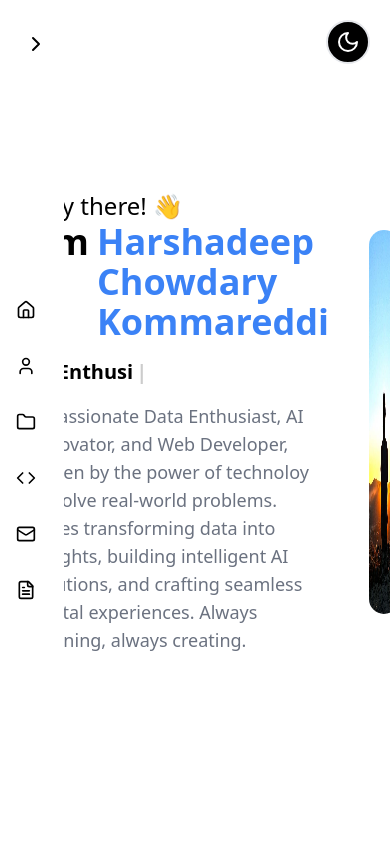
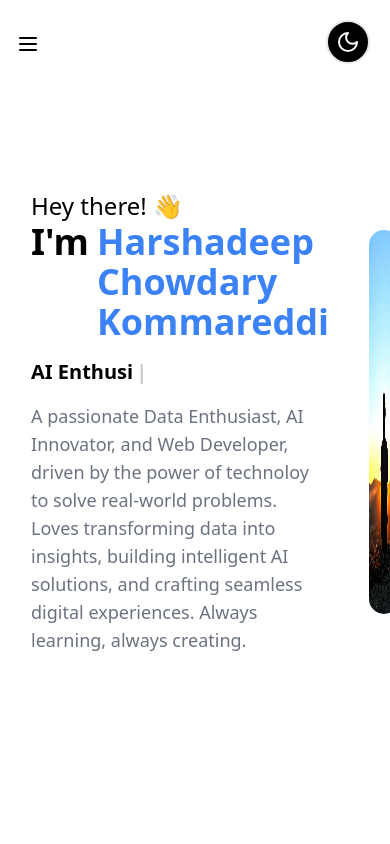
Before and after one commit to Harsha107/harsha-portfolio, a Next.js app: page / in a window 390 px wide. Shown: the top 844 px of the page. Built offline with nearby package versions, Linux system fonts and the light colour scheme.

Commit message:
made navbar responsive

```diff
--- a/app/(routes)/projects/page.tsx
+++ /dev/null
@@ -1,9 +0,0 @@
-import React from 'react'
-
-const page = () => {
-  return (
-    <div>page</div>
-  )
-}
-
-export default page
--- a/app/components/navbar.tsx
+++ b/app/components/navbar.tsx
@@ -1,40 +1,65 @@
 "use client";
 
-import { useState } from "react";
+import { useState, useEffect } from "react";
 import { motion } from "framer-motion";
-import { ChevronRight } from "lucide-react";
+import { ChevronRight, Menu } from "lucide-react";
 import Link from "next/link";
 import menuItems from "@/data/menuItems";
 
 export default function Navbar() {
   const [expanded, setExpanded] = useState(false);
+  const [isMobile, setIsMobile] = useState(false);
 
   const handleNavigation = (href: string) => (event: React.MouseEvent) => {
     const targetSection = document.getElementById(href.substring(1));
-    if(targetSection) {
+    if (targetSection) {
       event.preventDefault();
       targetSection.scrollIntoView({ behavior: "smooth" });
     }
+  };
+
+  const handleResize = () => {
+    if (typeof window !== "undefined") {
+      if (window.innerWidth <= 800) setIsMobile(true);
+      else setIsMobile(false);
     }
+  };
+
+  useEffect(() => {
+    handleResize();
+    window.addEventListener("resize", handleResize);
+    return () => window.removeEventListener("resize", handleResize);
+  }, []);
 
   return (
     <motion.div
       animate={{ width: expanded ? "10rem" : "4rem" }}
-      className={`fixed z-10 top-0 left-0 h-screen bg-white dark:bg-black text-black dark:text-white flex flex-col py-4 transition-all ${expanded ? "shadow-lg" : ""}`}
+      className={`fixed -z-10 md:z-10 top-0 left-0 h-screen bg-white dark:bg-black text-black dark:text-white flex flex-col py-4 transition-all ${expanded ? "shadow-lg" : ""}`}
     >
-      <div className="flex justify-end p-2">
+      <div className="flex justify-between p-2">
+        {isMobile && (
           <button
             className="p-2 rounded-full hover:bg-gray-200 dark:hover:bg-gray-800"
+            onClick={() => setExpanded(!expanded)}
+          >
+            <Menu className={`size-6 transition-transform ${expanded ? "rotate-180" : ""}`} />
+          </button>
+        )}
+
+        {!isMobile && (
+          <button
+            className="p-2 rounded-full z-10 hover:bg-gray-200 dark:hover:bg-gray-800"
             onClick={() => setExpanded(!expanded)}
           >
             <ChevronRight
               className={`size-6 transition-transform ${expanded ? "rotate-180" : ""}`}
             />
           </button>
+        )}
       </div>
 
       <div className="flex-grow flex items-center">
-        <nav className="flex flex-col gap-4 w-full">
+        <nav className={`flex flex-col gap-4 w-full ${isMobile && !expanded ? "hidden" : ""}`}>
           {menuItems.map(({ name, icon: Icon, href }) => (
             <Link
               href={href}
--- a/app/components/projects.tsx
+++ b/app/components/projects.tsx
@@ -17,7 +17,7 @@ export default function ProjectsComp() {
                     className="flex flex-row gap-[905px]"
                 >
                     <h2 className="text-3xl font-extrabold">Projects</h2>
-                    <Link href='./projects' className="ring-2 py-2 px-4 ring-blue-500 text-blue-500 hover:ring-0 hover:bg-blue-500 hover:text-white duration-300">View More</Link>
+                    <Link href='https://github.com/Harsha107?tab=repositories' className="ring-2 py-2 px-4 ring-blue-500 text-blue-500 hover:ring-0 hover:bg-blue-500 hover:text-white duration-300">View More</Link>
                 </motion.div>
 
                 <div className="grid grid-cols-3 gap-10">
```
Lines whose indentation alone changed are shown as unchanged.
